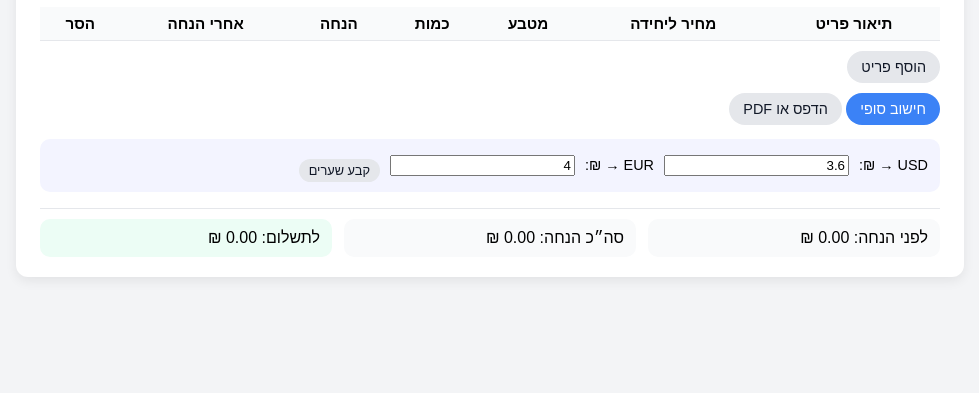
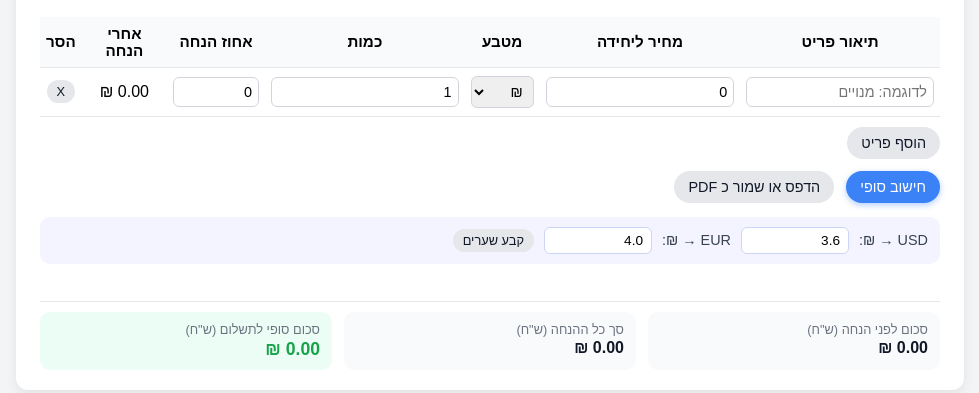
Before and after one commit to mayazar/discount-app, a plain HTML site: page index.html in a window 1280 px wide. Shown: the part 603-996 px from the top of the page, without its empty margins (150-1129 px from the left). Before the commit the page ends 910 px from the top, so only its background shows below. Drawn offline with Linux system fonts and the light colour scheme.

Commit message:
Refactor index.html for improved layout and styles
Refactor HTML structure and improve styling for better user experience.

```diff
--- a/index.html
+++ b/index.html
@@ -48,10 +48,11 @@
     .items-table {
       width: 100%;
       border-collapse: collapse;
-      margin-top: 10px;
+      margin-top: 20px;
     }
 
-    .items-table th, .items-table td {
+    .items-table th,
+    .items-table td {
       padding: 8px 6px;
       text-align: center;
       border-bottom: 1px solid #e5e7eb;
@@ -74,6 +75,14 @@
       font-size: 0.9rem;
     }
 
+    .items-table input[type="number"]:focus,
+    .items-table input[type="text"]:focus,
+    .items-table select:focus {
+      outline: none;
+      border-color: #3b82f6;
+      box-shadow: 0 0 0 1px #bfdbfe;
+    }
+
     .btn {
       display: inline-flex;
       align-items: center;
@@ -85,11 +94,17 @@
       font-size: 0.9rem;
       font-weight: 500;
       margin-top: 10px;
+      transition: transform 0.05s ease, box-shadow 0.1s ease, background-color 0.15s ease;
     }
 
     .btn-primary {
       background: #3b82f6;
       color: #ffffff;
+      box-shadow: 0 2px 6px rgba(59,130,246,0.4);
+    }
+
+    .btn-primary:hover {
+      background: #2563eb;
     }
 
     .btn-secondary {
@@ -97,9 +112,27 @@
       color: #111827;
     }
 
+    .btn-secondary:hover {
+      background: #d1d5db;
+    }
+
     .btn-small {
       padding: 4px 10px;
       font-size: 0.8rem;
+      box-shadow: none;
+      margin-top: 0;
+    }
+
+    .controls-row {
+      display: flex;
+      flex-wrap: wrap;
+      gap: 12px;
+      align-items: center;
+      margin-top: 12px;
+    }
+
+    .controls-row .btn {
+      margin-top: 0;
     }
 
     .rates-box {
@@ -114,12 +147,24 @@
       font-size: 0.9rem;
     }
 
+    .rates-box label {
+      color: #374151;
+    }
+
+    .rates-box input {
+      width: 90px;
+      padding: 5px 8px;
+      border-radius: 6px;
+      border: 1px solid #cbd5f5;
+      font-size: 0.85rem;
+    }
+
     .summary {
       margin-top: 16px;
       padding-top: 10px;
       border-top: 1px solid #e5e7eb;
       display: grid;
-      grid-template-columns: repeat(auto-fit, minmax(160px, 1fr));
+      grid-template-columns: repeat(auto-fit, minmax(180px, 1fr));
       gap: 12px;
     }
 
@@ -129,22 +174,75 @@
       padding: 10px 12px;
     }
 
+    .summary-item span.label {
+      display: block;
+      font-size: 0.8rem;
+      color: #6b7280;
+      margin-bottom: 2px;
+    }
+
+    .summary-item span.value {
+      font-size: 1rem;
+      font-weight: 600;
+      color: #111827;
+    }
+
     .summary-item.highlight {
       background: #ecfdf5;
     }
 
+    .summary-item.highlight span.value {
+      font-size: 1.1rem;
+      color: #16a34a;
+    }
+
+    .error-message {
+      margin-top: 8px;
+      color: #b91c1c;
+      font-size: 0.85rem;
+      min-height: 1em;
+    }
+
+    @media (max-width: 600px) {
+      .items-table th,
+      .items-table td {
+        font-size: 0.8rem;
+        padding: 6px 4px;
+      }
+
+      .app-container {
+        margin: 10px;
+        padding: 14px;
+      }
+
+      .rates-box {
+        flex-direction: column;
+        align-items: flex-start;
+      }
+    }
+
     @media print {
-      .controls-row, #addItemBtn, #installBtn, .rates-box {
+      body {
+        background: #ffffff;
+      }
+      .app-container {
+        box-shadow: none;
+        margin: 0;
+        max-width: 100%;
+      }
+      .controls-row,
+      #addItemBtn,
+      #installBtn,
+      .rates-box {
         display: none !important;
       }
     }
   </style>
 </head>
-
 <body>
   <div class="app-container">
     <div class="logo-container">
-      <img src="logo.png" class="logo-img" />
+      <img src="logo.png" alt="M.Z ידע שווה זהב" class="logo-img" />
     </div>
 
     <h1>כמה זה באמת עולה לי ?</h1>
@@ -156,7 +254,7 @@
           <th>מחיר ליחידה</th>
           <th>מטבע</th>
           <th>כמות</th>
-          <th>הנחה</th>
+          <th>אחוז הנחה</th>
           <th>אחרי הנחה</th>
           <th>הסר</th>
         </tr>
@@ -168,53 +266,126 @@
 
     <div class="controls-row">
       <button class="btn btn-primary" id="calcBtn">חישוב סופי</button>
-      <button class="btn btn-secondary" id="printBtn">הדפס או PDF</button>
+      <button class="btn btn-secondary" id="printBtn">הדפס או שמור כ PDF</button>
     </div>
 
-    <button id="installBtn" class="btn btn-primary" style="display:none;margin-top:15px;">
+    <button id="installBtn" class="btn btn-primary" style="display:none; margin-top:12px;">
       התקן אפליקציה
     </button>
 
     <div class="rates-box">
-      <label>USD → ₪:</label>
-      <input type="number" id="usdRate" value="3.6" step="0.0001">
-      <label>EUR → ₪:</label>
-      <input type="number" id="eurRate" value="4.0" step="0.0001">
+      <label for="usdRate">USD → ₪:</label>
+      <input type="number" id="usdRate" value="3.6" step="0.0001" min="0" />
+      <label for="eurRate">EUR → ₪:</label>
+      <input type="number" id="eurRate" value="4.0" step="0.0001" min="0" />
       <button id="lockRatesBtn" class="btn btn-small btn-secondary">קבע שערים</button>
     </div>
 
+    <div class="error-message" id="errorMsg"></div>
+
     <div class="summary">
       <div class="summary-item">
-        <span class="label">לפני הנחה:</span>
+        <span class="label">סכום לפני הנחה (ש"ח)</span>
         <span class="value" id="subtotalDisplay">0.00 ₪</span>
       </div>
-
       <div class="summary-item">
-        <span class="label">סה״כ הנחה:</span>
+        <span class="label">סך כל ההנחה (ש"ח)</span>
         <span class="value" id="discountAmountDisplay">0.00 ₪</span>
       </div>
-
       <div class="summary-item highlight">
-        <span class="label">לתשלום:</span>
+        <span class="label">סכום סופי לתשלום (ש"ח)</span>
         <span class="value" id="totalDisplay">0.00 ₪</span>
       </div>
     </div>
   </div>
 
   <script>
+    const STORAGE_KEY = "discountAppV6";
+
     const itemsBody = document.getElementById("itemsBody");
+    const addItemBtn = document.getElementById("addItemBtn");
+    const calcBtn = document.getElementById("calcBtn");
+    const printBtn = document.getElementById("printBtn");
+    const errorMsg = document.getElementById("errorMsg");
+
+    const subtotalDisplay = document.getElementById("subtotalDisplay");
+    const discountAmountDisplay = document.getElementById("discountAmountDisplay");
+    const totalDisplay = document.getElementById("totalDisplay");
+
     const usdRateInput = document.getElementById("usdRate");
     const eurRateInput = document.getElementById("eurRate");
     const lockRatesBtn = document.getElementById("lockRatesBtn");
 
+    const installBtn = document.getElementById("installBtn");
+
     let ratesLocked = false;
+    let deferredPrompt = null;
 
-  function addItemRow(item={}) {
+    function applyRatesLockUI() {
+      usdRateInput.disabled = ratesLocked;
+      eurRateInput.disabled = ratesLocked;
+      lockRatesBtn.textContent = ratesLocked ? "בטל קיבוע" : "קבע שערים";
+    }
+
+    function saveState() {
+      const rows = itemsBody.querySelectorAll("tr");
+      const items = [];
+      rows.forEach(row => {
+        const desc = row.querySelector(".desc-input")?.value || "";
+        const price = row.querySelector(".price-input")?.value || "0";
+        const qty = row.querySelector(".qty-input")?.value || "1";
+        const discount = row.querySelector(".discount-input")?.value || "0";
+        const currency = row.querySelector(".currency-select")?.value || "ILS";
+        items.push({ desc, price, qty, discount, currency });
+      });
+
+      const data = {
+        items,
+        usdRate: usdRateInput.value || "3.6",
+        eurRate: eurRateInput.value || "4.0",
+        ratesLocked: ratesLocked
+      };
+
+      localStorage.setItem(STORAGE_KEY, JSON.stringify(data));
+    }
+
+    function loadState() {
+      const dataStr = localStorage.getItem(STORAGE_KEY);
+      if (!dataStr) {
+        addItemRow();
+        return;
+      }
+
+      try {
+        const data = JSON.parse(dataStr);
+        if (data.items && Array.isArray(data.items) && data.items.length > 0) {
+          data.items.forEach(item => addItemRow(item));
+        } else {
+          addItemRow();
+        }
+
+        if (data.usdRate) usdRateInput.value = data.usdRate;
+        if (data.eurRate) eurRateInput.value = data.eurRate;
+        ratesLocked = !!data.ratesLocked;
+        applyRatesLockUI();
+
+        calculateTotals();
+      } catch (e) {
+        console.error("Cannot parse stored data", e);
+        addItemRow();
+      }
+    }
+
+    function addItemRow(existingData) {
       const row = document.createElement("tr");
 
       row.innerHTML = `
-      <td><input class="desc-input" type="text" value="${item.desc||""}"></td>
-      <td><input class="price-input" type="number" step="0.01" value="${item.price||0}"></td>
+        <td>
+          <input type="text" class="desc-input" placeholder="לדוגמה: מנויים" />
+        </td>
+        <td>
+          <input type="number" class="price-input" min="0" step="0.01" value="${existingData?.price || 0}" />
+        </td>
         <td>
           <select class="currency-select">
             <option value="ILS">₪</option>
@@ -222,177 +393,188 @@
             <option value="EUR">EUR</option>
           </select>
         </td>
-      <td><input class="qty-input" type="number" value="${item.qty||1}"></td>
-      <td><input class="discount-input" type="number" step="0.1" value="${item.discount||0}"></td>
-      <td class="row-total">0</td>
-      <td><button class="btn btn-small btn-secondary remove-btn">X</button></td>
+        <td>
+          <input type="number" class="qty-input" min="0" step="1" value="${existingData?.qty || 1}" />
+        </td>
+        <td>
+          <input type="number" class="discount-input" min="0" max="100" step="0.1" value="${existingData?.discount || 0}" />
+        </td>
+        <td class="row-total">0.00 ₪</td>
+        <td>
+          <button class="btn btn-small btn-secondary remove-btn">X</button>
+        </td>
       `;
 
       itemsBody.appendChild(row);
 
-    row.querySelector(".currency-select").value = item.currency || "ILS";
+      const descInput = row.querySelector(".desc-input");
+      const priceInput = row.querySelector(".price-input");
+      const qtyInput = row.querySelector(".qty-input");
+      const discountInput = row.querySelector(".discount-input");
+      const currencySelect = row.querySelector(".currency-select");
+      const removeBtn = row.querySelector(".remove-btn");
 
-    function updateRow() {
-      const price = parseFloat(row.querySelector(".price-input").value)||0;
-      const qty = parseFloat(row.querySelector(".qty-input").value)||0;
-      const discount = parseFloat(row.querySelector(".discount-input").value)||0;
-      const cur = row.querySelector(".currency-select").value;
+      if (existingData) {
+        descInput.value = existingData.desc || "";
+        if (existingData.currency) {
+          currencySelect.value = existingData.currency;
+        }
+      }
 
-      const subtotalForeign = price * qty;
-      const afterForeign = subtotalForeign * (1 - discount/100);
+      function updateRowTotals() {
+        const price = parseFloat(priceInput.value) || 0;
+        const qty = parseFloat(qtyInput.value) || 0;
+        let discountPercent = parseFloat(discountInput.value);
+        let currency = currencySelect.value;
 
-      const rate = cur==="USD"? parseFloat(usdRateInput.value):
-                   cur==="EUR"? parseFloat(eurRateInput.value): 1;
+        if (isNaN(discountPercent) || discountPercent < 0) {
+          discountPercent = 0;
+        }
+        if (discountPercent > 100) {
+          discountPercent = 100;
+          discountInput.value = 100;
+        }
 
-      const afterILS = afterForeign * rate;
-      row.dataset.ils = afterILS;
-      const symbol = cur==="USD"? "$": cur==="EUR"? "€": "₪";
+        const lineSubtotalForeign = price * qty;
+
+        let rate = 1;
+        const usdRate = parseFloat(usdRateInput.value) || 1;
+        const eurRate = parseFloat(eurRateInput.value) || 1;
+
+        if (currency === "USD") rate = usdRate;
+        if (currency === "EUR") rate = eurRate;
+
+        const lineSubtotalILS = lineSubtotalForeign * rate;
+        const lineDiscountILS = lineSubtotalILS * (discountPercent / 100);
+        const lineAfterILS = lineSubtotalILS - lineDiscountILS;
+
+        // נשמור בשקלים לצורך סיכום
+        row.dataset.subtotalIls = lineSubtotalILS.toString();
+        row.dataset.discountIls = lineDiscountILS.toString();
+        row.dataset.afterIls = lineAfterILS.toString();
+
+        // לתצוגה בשורה במטבע המקורי
+        const lineAfterForeign = rate === 0 ? 0 : lineAfterILS / rate;
+        const symbol = currency === "USD" ? "$" : currency === "EUR" ? "€" : "₪";
 
         row.querySelector(".row-total").textContent =
-        afterForeign.toFixed(2) + " " + symbol;
+          lineAfterForeign.toFixed(2) + " " + symbol;
 
-      save();
+        saveState();
+        calculateTotals();
       }
 
-    row.querySelectorAll("input,select").forEach(el=>{
-      el.addEventListener("input", updateRow);
+      priceInput.addEventListener("input", updateRowTotals);
+      qtyInput.addEventListener("input", updateRowTotals);
+      discountInput.addEventListener("input", updateRowTotals);
+      currencySelect.addEventListener("change", updateRowTotals);
+      descInput.addEventListener("input", saveState);
+
+      removeBtn.addEventListener("click", () => {
+        row.remove();
+        saveState();
+        calculateTotals();
       });
 
-    row.querySelector(".remove-btn").onclick = ()=>{
-      row.remove();
-      calculateTotals();
-      save();
-    };
-
-    updateRow();
+      updateRowTotals();
     }
 
     function calculateTotals() {
+      const rows = itemsBody.querySelectorAll("tr");
+      if (rows.length === 0) {
+        subtotalDisplay.textContent = "0.00 ₪";
+        discountAmountDisplay.textContent = "0.00 ₪";
+        totalDisplay.textContent = "0.00 ₪";
+        return;
+      }
+
       let subtotalILS = 0;
       let totalDiscountILS = 0;
       let totalAfterILS = 0;
 
-  const usdRate = parseFloat(usdRateInput.value) || 1;
-  const eurRate = parseFloat(eurRateInput.value) || 1;
+      rows.forEach(row => {
+        const sub = parseFloat(row.dataset.subtotalIls) || 0;
+        const disc = parseFloat(row.dataset.discountIls) || 0;
+        const after = parseFloat(row.dataset.afterIls) || 0;
 
-  document.querySelectorAll("#itemsBody tr").forEach(row => {
-    const price = parseFloat(row.querySelector(".price-input").value) || 0;
-    const qty = parseFloat(row.querySelector(".qty-input").value) || 0;
-    const discount = parseFloat(row.querySelector(".discount-input").value) || 0;
-    const currency = row.querySelector(".currency-select").value;
-
-    // סכום שורה לפני הנחה במטבע זר
-    const lineSubtotalForeign = price * qty;
-
-    // המרה לשקלים
-    let rate = 1;
-    if (currency === "USD") rate = usdRate;
-    if (currency === "EUR") rate = eurRate;
-
-    const lineSubtotalILS = lineSubtotalForeign * rate;
-
-    // הנחה בשקלים
-    const lineDiscountILS = lineSubtotalILS * (discount / 100);
-
-    // אחרי הנחה בשקלים
-    const lineAfterILS = lineSubtotalILS - lineDiscountILS;
-
-    subtotalILS += lineSubtotalILS;
-    totalDiscountILS += lineDiscountILS;
-    totalAfterILS += lineAfterILS;
-
-    // הצגה בשורה (במטבע המקורי)
-    const lineAfterForeign = lineAfterILS / rate;
-    const symbol = currency === "USD" ? "$" : currency === "EUR" ? "€" : "₪";
-    row.querySelector(".row-total").textContent =
-      lineAfterForeign.toFixed(2) + " " + symbol;
+        subtotalILS += sub;
+        totalDiscountILS += disc;
+        totalAfterILS += after;
       });
 
       subtotalDisplay.textContent = subtotalILS.toFixed(2) + " ₪";
       discountAmountDisplay.textContent = totalDiscountILS.toFixed(2) + " ₪";
       totalDisplay.textContent = totalAfterILS.toFixed(2) + " ₪";
-
-  save();
     }
 
+    // אירועי כפתורים ושערים
+    addItemBtn.addEventListener("click", () => {
+      addItemRow();
+      saveState();
+      calculateTotals();
+    });
 
-  function save() {
-    const rows = [...document.querySelectorAll("#itemsBody tr")].map(r=>({
-      desc:r.querySelector(".desc-input").value,
-      price:r.querySelector(".price-input").value,
-      qty:r.querySelector(".qty-input").value,
-      discount:r.querySelector(".discount-input").value,
-      currency:r.querySelector(".currency-select").value
-    }));
+    calcBtn.addEventListener("click", () => {
+      calculateTotals();
+    });
 
-    localStorage.setItem("discount-app", JSON.stringify({
-      items:rows,
-      usd:usdRateInput.value,
-      eur:eurRateInput.value,
-      locked:ratesLocked
-    }));
+    printBtn.addEventListener("click", () => {
+      calculateTotals();
+      window.print();
+    });
+
+    usdRateInput.addEventListener("input", () => {
+      if (!ratesLocked) {
+        saveState();
+        calculateTotals();
       }
+    });
 
-  function load() {
-    const data = JSON.parse(localStorage.getItem("discount-app")||"{}");
-    (data.items||[]).forEach(addItemRow);
+    eurRateInput.addEventListener("input", () => {
+      if (!ratesLocked) {
+        saveState();
+        calculateTotals();
+      }
+    });
 
-    usdRateInput.value = data.usd||3.6;
-    eurRateInput.value = data.eur||4.0;
-    ratesLocked = !!data.locked;
-
-    applyRatesLockUI();
-  }
-
-  function applyRatesLockUI() {
-    usdRateInput.disabled = ratesLocked;
-    eurRateInput.disabled = ratesLocked;
-    lockRatesBtn.textContent = ratesLocked? "בטל קיבוע": "קבע שערים";
-  }
-
-  lockRatesBtn.onclick = ()=>{
+    lockRatesBtn.addEventListener("click", () => {
       ratesLocked = !ratesLocked;
       applyRatesLockUI();
-    save();
-  };
+      saveState();
+    });
 
-  document.getElementById("addItemBtn").onclick = ()=>{
-    addItemRow();
-  };
-
-  document.getElementById("calcBtn").onclick = calculateTotals;
-  document.getElementById("printBtn").onclick = ()=>window.print();
-
-  load();
-  calculateTotals();
-
-  // ===== התקנת אפליקציה =====
-
-  let deferredPrompt;
-  const installBtn = document.getElementById("installBtn");
-
-  window.addEventListener("beforeinstallprompt", (e)=>{
+    // התקנת אפליקציה
+    window.addEventListener("beforeinstallprompt", (e) => {
       e.preventDefault();
       deferredPrompt = e;
       installBtn.style.display = "inline-flex";
     });
 
-  installBtn.onclick = async ()=>{
+    installBtn.addEventListener("click", async () => {
+      if (!deferredPrompt) return;
       deferredPrompt.prompt();
-    await deferredPrompt.userChoice;
+      const choice = await deferredPrompt.userChoice;
+      if (choice.outcome === "accepted") {
         installBtn.style.display = "none";
+      }
       deferredPrompt = null;
-  };
+    });
 
-  window.addEventListener("appinstalled",()=>{
+    window.addEventListener("appinstalled", () => {
       installBtn.style.display = "none";
     });
 
-  // register service worker
+    // Service worker
     if ("serviceWorker" in navigator) {
-    navigator.serviceWorker.register("service-worker.js");
+      window.addEventListener("load", () => {
+        navigator.serviceWorker.register("service-worker.js").catch((err) => {
+          console.log("Service worker registration failed", err);
+        });
+      });
     }
+
+    // התחלה
+    loadState();
   </script>
-
 </body>
 </html>
```
Lines whose indentation alone changed are shown as unchanged.
